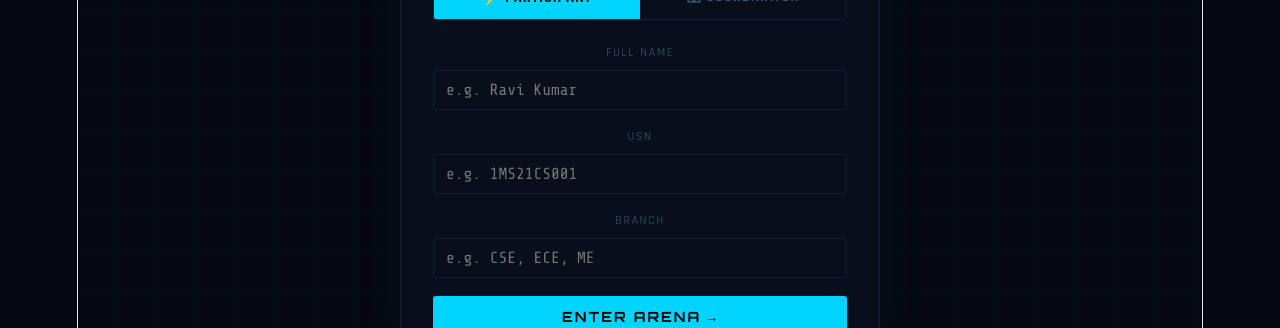
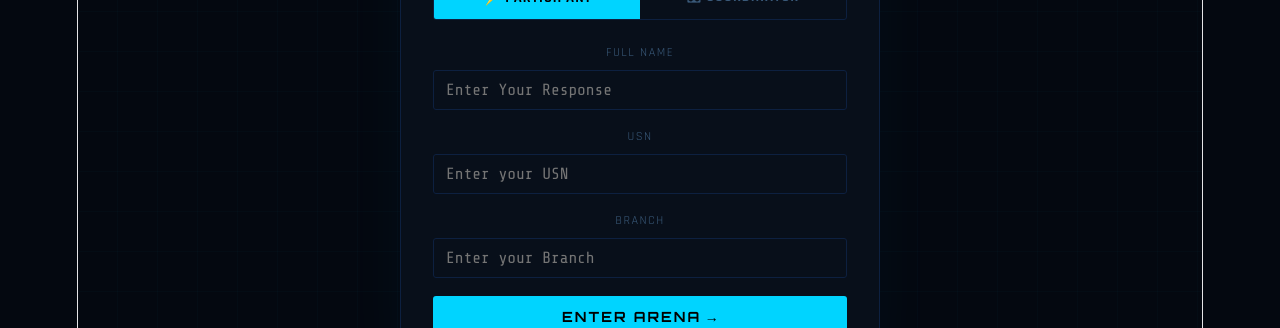
Before and after one commit to Vaiishnavip/debug-arena, a React (Vite) app: page / in a window 1280 px wide. Shown: the part 229-557 px from the top of the page. Built offline with nearby package versions, Linux system fonts and the light colour scheme.

Commit message:
Update placeholders for participant fields

```diff
--- a/src/App.jsx
+++ b/src/App.jsx
@@ -263,9 +263,9 @@ function LandingScreen({ onParticipant, onCoordinator}) {
           ))}
         </div>
         {tab==="participant" && <>
-          <Field label="FULL NAME" value={name} onChange={setName} placeholder="e.g. Ravi Kumar" />
-          <Field label="USN" value={usn} onChange={setUsn} placeholder="e.g. 1MS21CS001" />
-          <Field label="BRANCH" value={branch} onChange={setBranch} placeholder="e.g. CSE, ECE, ME" />
+          <Field label="FULL NAME" value={name} onChange={setName} placeholder="Enter Your Response" />
+          <Field label="USN" value={usn} onChange={setUsn} placeholder="Enter your USN" />
+          <Field label="BRANCH" value={branch} onChange={setBranch} placeholder="Enter your Branch" />
           {err && <p style={S.err}>{err}</p>}
           <button style={S.btnPrimary} onClick={handleJoin} disabled={loading}>{loading?"Registering…":"ENTER ARENA →"}</button>
         </>}
```
